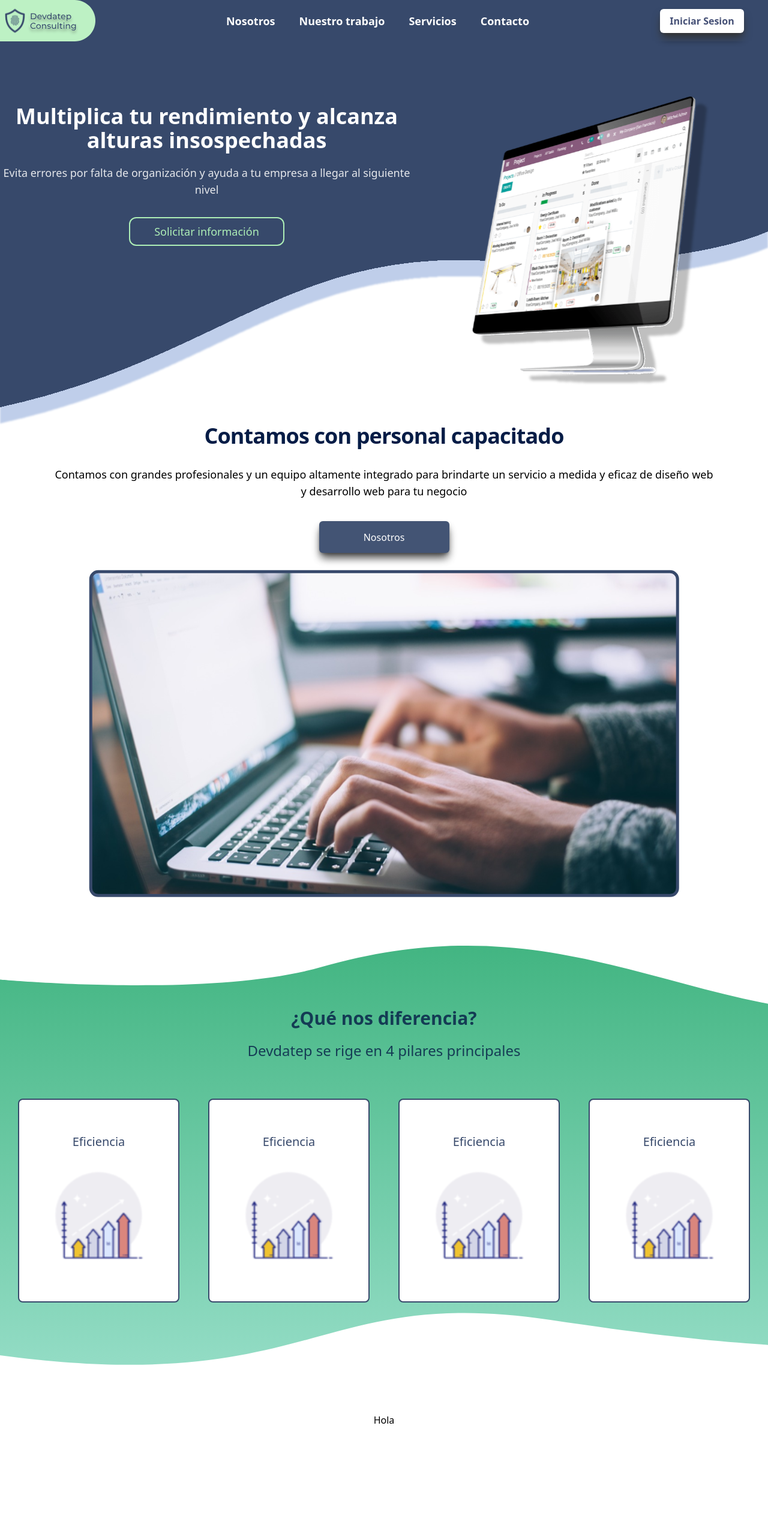
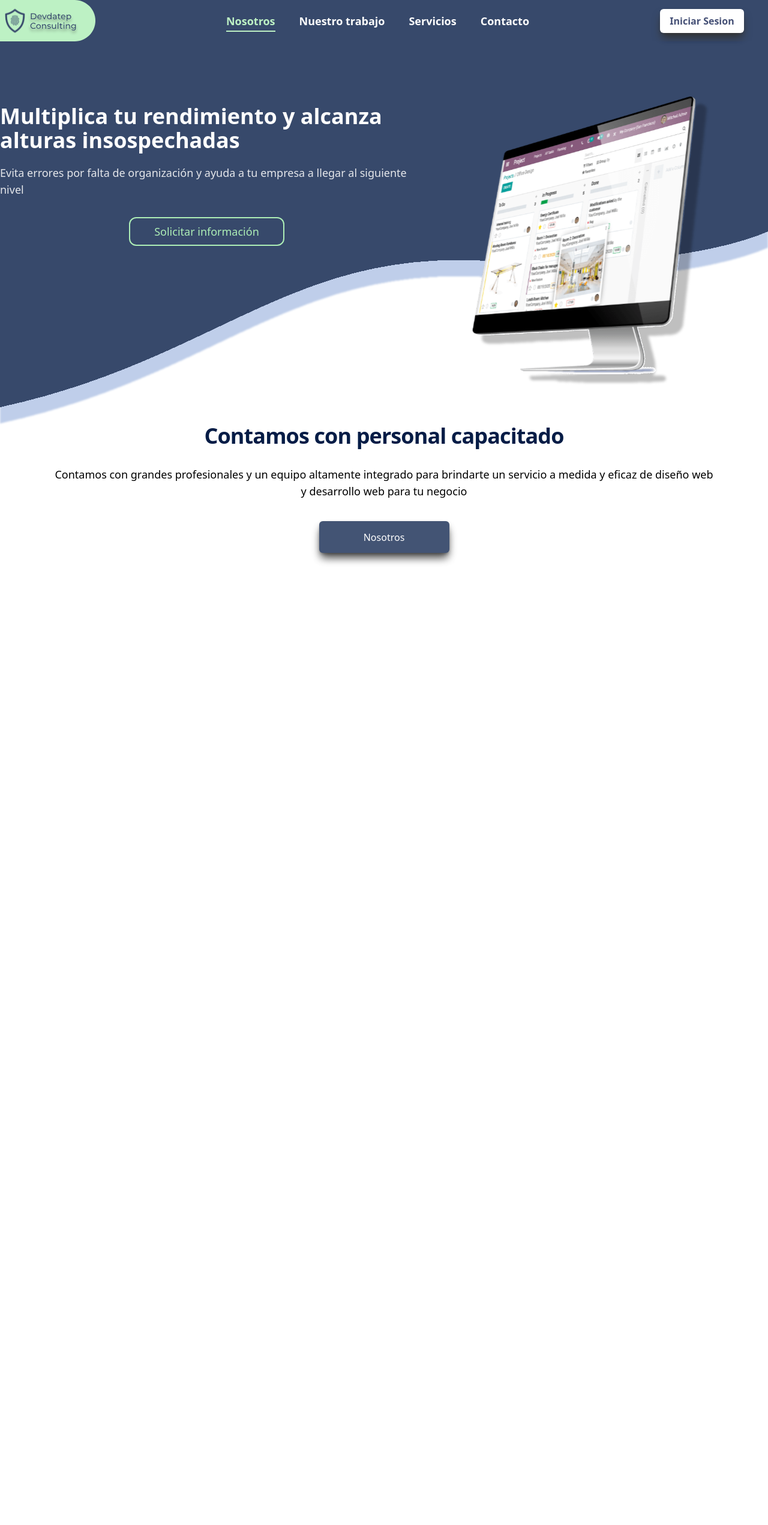
Before and after one commit to Nicolas-Flores-22/LandingDevDatep, a React (Vite) app: page / in a window 1280 px wide. Shown: the top 2543 px of the page at 60% size. Built offline with nearby package versions, Linux system fonts and the light colour scheme.

Commit message:
wip: :construction: route configuration

```diff
--- a/src/App.css
+++ b/src/App.css
@@ -1,8 +1,8 @@
-#root {
+/* #root {
   margin: 0 auto;
   padding: 0;
   text-align: center;
-}
+} */
 
 /* .logo {
   height: 6em;
--- a/src/App.tsx
+++ b/src/App.tsx
@@ -1,16 +1,21 @@
-import Header from './components/Header'
-import Home from './pages/Home'
-import Footer from './components/Footer'
+import PublicLayout from './components/PublicLayout'
+import Services from './pages/public/Services'
+import Contact from './pages/public/Contact'
+import Home from './pages/public/Home'
+import OurWork from './pages/public/OurWork'
+import { Routes, Route, Navigate } from 'react-router-dom'
 
 function App () {
   return (
-    <>
-      <Header/>
-      <main className='w-full h-full'>
-        <Home/>
-      </main>
-      <Footer/>
-    </>
+      <Routes>
+        <Route element={<PublicLayout/>}>
+          <Route index element={<Home/>}/>
+          <Route path='/nuestro-trabajo' element={<OurWork/>}/>
+          <Route path='/servicios' element={<Services/>}/>
+          <Route path='/contacto' element={<Contact/>}/>
+          <Route path='*' element={<Navigate to='/'/>}/>
+        </Route>
+      </Routes>
   )
 }
 
--- a/src/components/Header.tsx
+++ b/src/components/Header.tsx
@@ -1,5 +1,5 @@
+import { NavLink } from 'react-router-dom'
 import logoDevdatep from '../assets/logoDevdatep.svg'
-import '../App.css'
 
 const Header = () => {
   return (
@@ -9,10 +9,42 @@ const Header = () => {
           <img src={logoDevdatep} alt="logo_devdatep" />
           <nav className='w-full flex items-center justify-center text-white'>
             <ul className='flex gap-10 font-semibold text-lg'>
-              <li>Nosotros</li>
-              <li>Nuestro trabajo</li>
-              <li>Servicios</li>
-              <li>Contacto</li>
+              <li>
+                <NavLink to="/"
+                    className={({ isActive }) =>
+                      isActive ? 'transition-colors duration-500 text-[#ADEEB6] pb-[4px] border-b-[2px] border-b-[#ADEEB6]' : 'text-white'
+                    }
+                  >
+                    Nosotros
+                </NavLink>
+              </li>
+              <li>
+                <NavLink to="/nuestro-trabajo"
+                  className={({ isActive }) =>
+                    isActive ? 'transition-colors duration-500 text-[#ADEEB6] pb-[4px] border-b-[2px] border-b-[#ADEEB6]' : 'text-white'
+                  }
+                >
+                  Nuestro trabajo
+                </NavLink>
+              </li>
+              <li>
+                <NavLink to="/servicios"
+                  className={({ isActive }) =>
+                    isActive ? 'transition-colors duration-500 text-[#ADEEB6] pb-[4px] border-b-[2px] border-b-[#ADEEB6]' : 'text-white'
+                  }
+                >
+                  Servicios
+                </NavLink>
+              </li>
+              <li>
+                <NavLink to="contacto"
+                  className={({ isActive }) =>
+                    isActive ? 'transition-colors duration-500 text-[#ADEEB6] pb-[4px] border-b-[2px] border-b-[#ADEEB6]' : 'text-white'
+                  }
+                >
+                  Contacto
+                </NavLink>
+              </li>
             </ul>
           </nav>
           <div>
--- /dev/null
+++ b/src/components/PublicLayout.tsx
@@ -0,0 +1,17 @@
+import { Outlet } from 'react-router-dom'
+import Header from './Header'
+import Footer from './Footer'
+
+const PublicLayout = () => {
+  return (
+    <>
+      <Header />
+      <main className="w-full">
+        <Outlet />
+      </main>
+      <Footer />
+    </>
+  )
+}
+
+export default PublicLayout
--- /dev/null
+++ b/src/hooks/useObserver.ts
@@ -0,0 +1,35 @@
+import { useEffect, useState, useRef } from 'react'
+
+export interface IntersectionObserverInit {
+  root?: Element | null;
+  rootMargin?: string;
+  threshold?: number | number[];
+}
+
+export default function useObserver (options: IntersectionObserverInit) {
+  const [elements, setElements] = useState<Element[]>([])
+  const [entries, setEntries] = useState<IntersectionObserverEntry[]>([])
+
+  const observer = useRef<IntersectionObserver>(
+    new IntersectionObserver((observedEntries) => {
+      setEntries(observedEntries)
+    }, options)
+  )
+
+  useEffect(() => {
+    const currentObserver = observer.current
+    currentObserver.disconnect()
+
+    if (elements.length > 0) {
+      elements.forEach((element) => currentObserver.observe(element))
+    }
+
+    return function cleanup () {
+      if (currentObserver) {
+        currentObserver.disconnect()
+      }
+    }
+  }, [elements])
+
+  return { observer: observer.current, setElements, entries }
+}
--- a/src/main.tsx
+++ b/src/main.tsx
@@ -1,10 +1,10 @@
-import React from 'react'
 import ReactDOM from 'react-dom/client'
 import App from './App.tsx'
 import './index.css'
+import { BrowserRouter } from 'react-router-dom'
 
 ReactDOM.createRoot(document.getElementById('root')!).render(
-  <React.StrictMode>
+  <BrowserRouter>
     <App />
-  </React.StrictMode>,
+  </BrowserRouter>
 )
--- /dev/null
+++ b/src/pages/public/Contact.tsx
@@ -0,0 +1,9 @@
+const Contact = () => {
+  return (
+    <div>
+        Contacto
+    </div>
+  )
+}
+
+export default Contact
--- a/src/pages/Home.tsx
+++ b/src/pages/public/Home.tsx
@@ -1,11 +1,36 @@
-import pc from '../assets/pc.svg'
-import homeSection2 from '../assets/home_section_2.svg'
-import diferencia1 from '../assets/diferencia_imagen_1.svg'
+import pc from '../../assets/pc.svg'
+import homeSection2 from '../../assets/home_section_2.svg'
+import diferencia1 from '../../assets/diferencia_imagen_1.svg'
+import useObserver from '../../hooks/useObserver'
+import { useEffect } from 'react'
 
 const Home = () => {
+  const { observer, setElements, entries } = useObserver({
+    threshold: 0.75,
+    root: null
+  })
+
+  useEffect(() => {
+    const sections = document.querySelectorAll('.lazy')
+    const sectionsArray: Element[] = Array.from(sections)
+    setElements(sectionsArray)
+  }, [setElements])
+
+  useEffect(() => {
+    entries.forEach((entry) => {
+      if (entry.isIntersecting) {
+        const lazy = entry.target as HTMLImageElement
+        lazy.src = lazy.dataset.src!
+        lazy.classList.add('translate-y-0', 'opacity-100', 'transition', 'duration-1000', 'ease-in-out')
+        lazy.classList.remove('lazy', 'opacity-0')
+        observer.unobserve(lazy)
+      }
+    })
+  }, [entries, observer])
+
   return (
     <div>
-      <section className='w-full'>
+      <section className='w-full lazy'>
         <div className="flex justify-center w-full lg:h-[80vh] bg-[url('./assets/Union.svg')] bg-cover bg-no-repeat">
             <div className='max-w-[1440px]'>
                 <div className='flex flex-col lg:flex-row mt-8 lg:mt-[65px]'>
@@ -31,37 +56,39 @@ const Home = () => {
                 Contamos con grandes profesionales y un equipo altamente integrado para brindarte un servicio a medida y eficaz de diseño web y desarrollo web para tu negocio
             </p>
             <button className="bg-[#051C46] opacity-75 text-white rounded-md py-1 px-5 mt-3 mb-5 w-[217px] h-[53px] shadow-black shadow-lg drop-shadow">Nosotros</button>
-            <img src={homeSection2} alt="" />
+            <div className='lazy opacity-0'>
+              <img src={homeSection2} alt="img_section_2"/>
+            </div>
             </div>
       </section>
-      <section className='w-full'>
-        <div className="flex w-full h-[700px] mt-20 bg-[url('./assets/diferencia_background.svg')] bg-cover bg-no-repeat">
-          <div className='w-full flex flex-col items-center gap-16 justify-center m-w-[1229px]'>
+      <section className='w-full lazy opacity-0'>
+        <div className="flex w-full h-auto lg:h-[700px] mt-20 bg-[url('./assets/diferencia_background.svg')] bg-cover bg-no-repeat ">
+          <div className='w-full flex flex-col items-center gap-16 justify-center max-w-[1300px] mx-auto'>
             <div className='flex flex-col gap-5'>
               <h2 className='text-3xl font-bold text-center text-[#051C46] opacity-80'>¿Qué nos diferencia?</h2>
-              <p className='text-2xl font-normal text-center text-[#051C46] opacity-80'>Devdatep se rige en 4 pilares principales</p>
+              <p className='text-xl sm:text-2xl font-normal text-center text-[#051C46] opacity-80'>Devdatep se rige en 4 pilares principales</p>
             </div>
-            <div className='flex justify-center items-center flex-wrap lg:gap-x-12'>
-              <div className='lg:w-[269px] lg:h-[340px] bg-white rounded-lg border-2 border-[#051C46] border-opacity-80'>
-                <div className='flex flex-col py-14 gap-7 items-center justify-center'>
+            <div className='flex justify-center items-center flex-wrap gap-6 lg:gap-x-12'>
+              <div className='w-4/5 sm:w-1/3 lg:w-[269px] lg:h-[340px] bg-white rounded-lg border-2 border-[#051C46] border-opacity-80'>
+                <div className='flex flex-col py-7 lg:py-14 gap-7 items-center justify-center'>
                   <p className='text-[#051C46] text-opacity-80 text-xl'>Eficiencia</p>
                   <img src={diferencia1} alt="" />
                 </div>
               </div>
-              <div className='w-[269px] h-[340px] bg-white rounded-lg border-2 border-[#051C46] border-opacity-80'>
-                <div className='flex flex-col py-14 gap-7 items-center justify-center'>
+              <div className='w-4/5 sm:w-1/3 lg:w-[269px] lg:h-[340px] bg-white rounded-lg border-2 border-[#051C46] border-opacity-80'>
+                <div className='flex flex-col py-7 lg:py-14 gap-7 items-center justify-center'>
                   <p className='text-[#051C46] text-opacity-80 text-xl'>Eficiencia</p>
                   <img src={diferencia1} alt="" />
                 </div>
               </div>
-              <div className='w-[269px] h-[340px] bg-white rounded-lg border-2 border-[#051C46] border-opacity-80'>
-                <div className='flex flex-col py-14 gap-7 items-center justify-center'>
+              <div className='w-4/5 sm:w-1/3 lg:w-[269px] lg:h-[340px] bg-white rounded-lg border-2 border-[#051C46] border-opacity-80'>
+                <div className='flex flex-col py-7 lg:py-14 gap-7 items-center justify-center'>
                   <p className='text-[#051C46] text-opacity-80 text-xl'>Eficiencia</p>
                   <img src={diferencia1} alt="" />
                 </div>
               </div>
-              <div className='w-[269px] h-[340px] bg-white rounded-lg border-2 border-[#051C46] border-opacity-80'>
-                <div className='flex flex-col py-14 gap-7 items-center justify-center'>
+              <div className='w-4/5 sm:w-1/3 lg:w-[269px] lg:h-[340px] bg-white rounded-lg border-2 border-[#051C46] border-opacity-80'>
+                <div className='flex flex-col py-7 lg:py-14 gap-7 items-center justify-center'>
                   <p className='text-[#051C46] text-opacity-80 text-xl'>Eficiencia</p>
                   <img src={diferencia1} alt="" />
                 </div>
@@ -70,7 +97,7 @@ const Home = () => {
           </div>
         </div>
       </section>
-      <section className='w-full mt-20'>
+      <section className='w-full lazy opacity-0 mt-20'>
         <div className="w-full h-[1150px] bg-[url('./assets/home-bg-section-4.svg')] bg-contain bg-no-repeat">
           <h2>Hola</h2>
         </div>
--- /dev/null
+++ b/src/pages/public/OurWork.tsx
@@ -0,0 +1,9 @@
+const OurWork = () => {
+  return (
+    <div>
+      Nuestro trabajo
+    </div>
+  )
+}
+
+export default OurWork
--- /dev/null
+++ b/src/pages/public/Services.tsx
@@ -0,0 +1,9 @@
+const Services = () => {
+  return (
+    <div>
+      Servicios
+    </div>
+  )
+}
+
+export default Services
```
